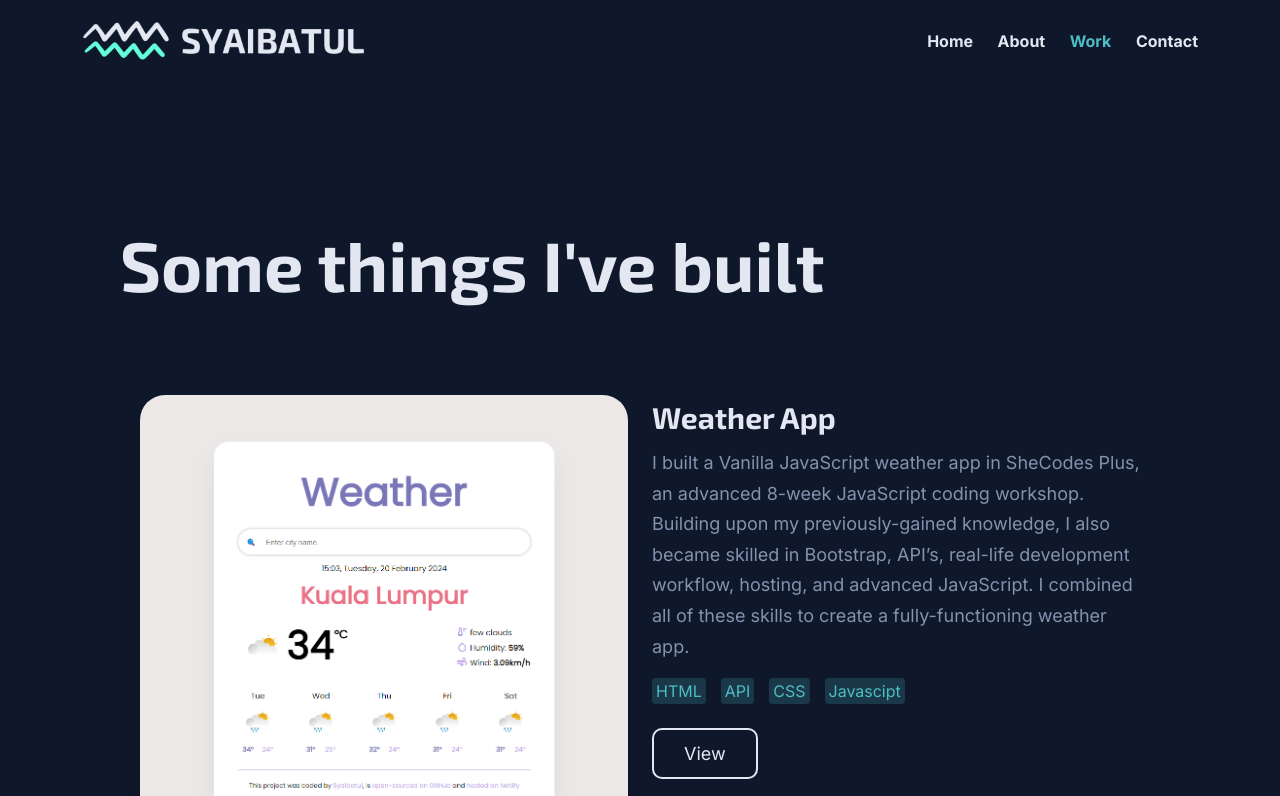
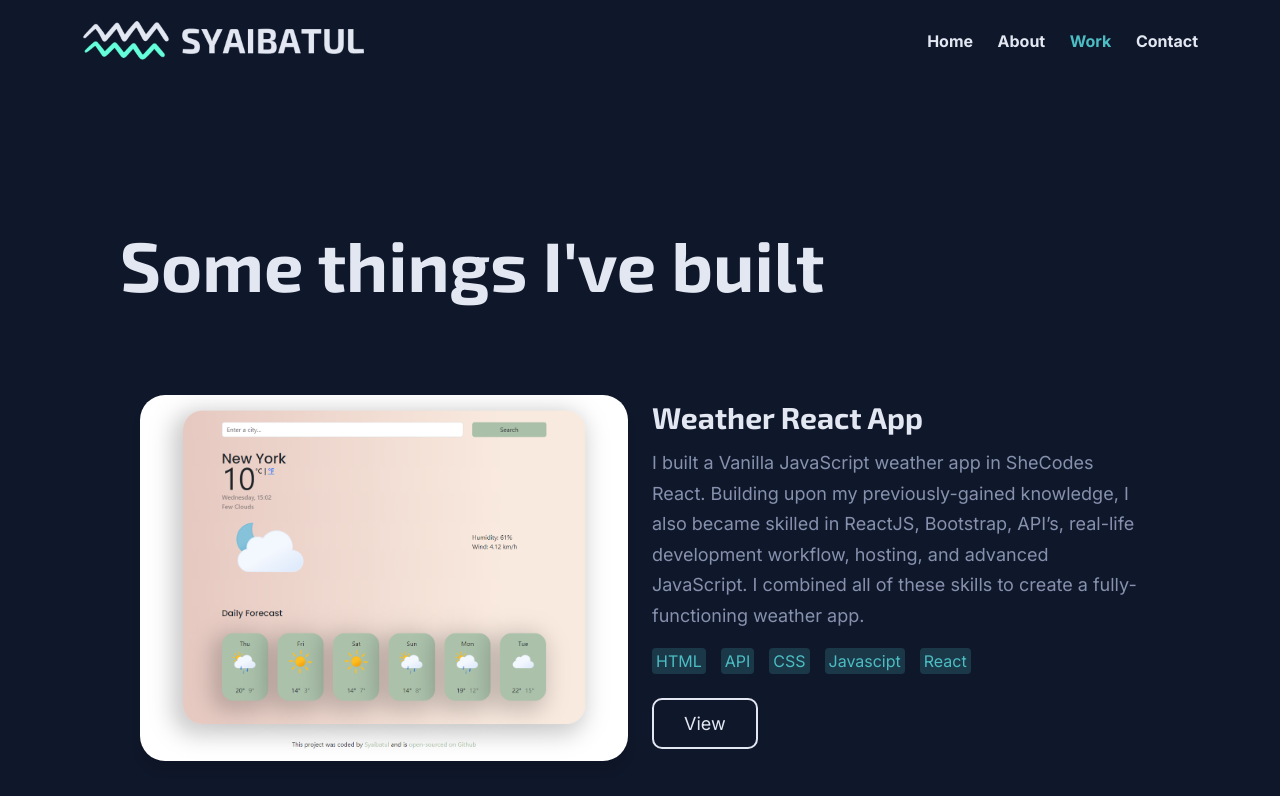
Before and after one commit to shizop/portfolio-shecodes, a plain HTML site: page work.html in a window 1280 px wide. Shown: the top 796 px of the page. Drawn offline with nearby package versions, Linux system fonts and the light colour scheme.

Commit message:
Added react app project

```diff
--- a/work.html
+++ b/work.html
@@ -59,6 +59,44 @@
     <div class="content-container container">
       <div class="content">
         <h1 class="mb-5">Some things I've built</h1>
+        <div class="row project mb-4" id="weather-react">
+          <div class="col-lg-6">
+            <a href="https://transcendent-weather.netlify.app/" target="_blank">
+              <img
+                src="images/weather react app.png"
+                class="img-fluid"
+                alt="weather app"
+              />
+            </a>
+          </div>
+          <div class="col-lg-6">
+            <div class="project-desciption">
+              <h2>Weather React App</h2>
+              <p>
+                I built a Vanilla JavaScript weather app in SheCodes React.
+                Building upon my previously-gained knowledge, I also became
+                skilled in ReactJS, Bootstrap, API’s, real-life development
+                workflow, hosting, and advanced JavaScript. I combined all of
+                these skills to create a fully-functioning weather app.
+              </p>
+              <ul class="d-flex mb-4">
+                <li>HTML</li>
+                <li>API</li>
+                <li>CSS</li>
+                <li>Javascipt</li>
+                <li>React</li>
+              </ul>
+              <a
+                href="https://extraordinary-baklava-f7df5e.netlify.app/"
+                target="_blank"
+                class="btn btn-branding"
+                title="Weather React App"
+              >
+                View
+              </a>
+            </div>
+          </div>
+        </div>
         <div class="row project mb-4" id="weather">
           <div class="col-lg-6">
             <a href="https://transcendent-weather.netlify.app/" target="_blank">
@@ -98,7 +136,7 @@
           </div>
         </div>
 
-        <div class="row project mb-4" id="weather">
+        <div class="row project mb-4" id="rockpaperscissors">
           <div class="col-lg-6">
             <a href="https://transcendent-weather.netlify.app/" target="_blank">
               <img
```
Also changed, not shown: index.html (+26 -0 lines), images/weather react app.png (added).
